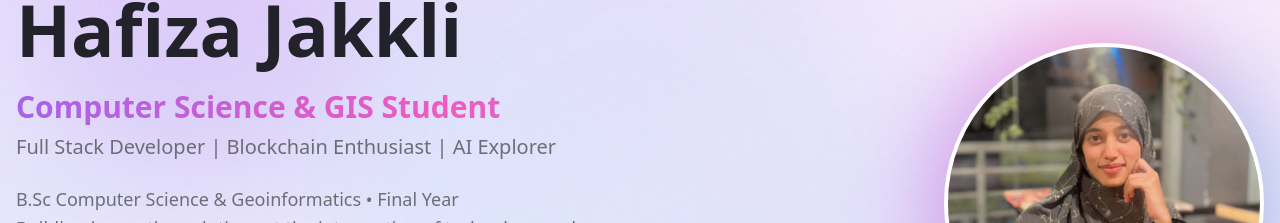
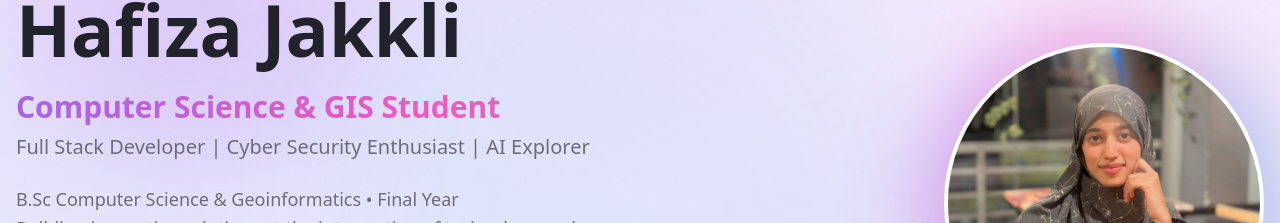
Before and after one commit to stackstar0/portfolio, a React (Vite) app: page / in a window 1280 px wide. Shown: the part 197-420 px from the top of the page. Built offline with nearby package versions, Linux system fonts and the light colour scheme; the HTML template or start-up script is replaced by a standard one.

Commit message:
Update Hero component description to reflect current interests

```diff
--- a/src/components/Hero.tsx
+++ b/src/components/Hero.tsx
@@ -48,7 +48,7 @@ const Hero = () => {
                 Computer Science & GIS Student
               </h2>
               <p className="text-xl text-muted-foreground">
-                Full Stack Developer | Blockchain Enthusiast | AI Explorer
+                Full Stack Developer | Cyber Security Enthusiast | AI Explorer
               </p>
             </div>
 
```
